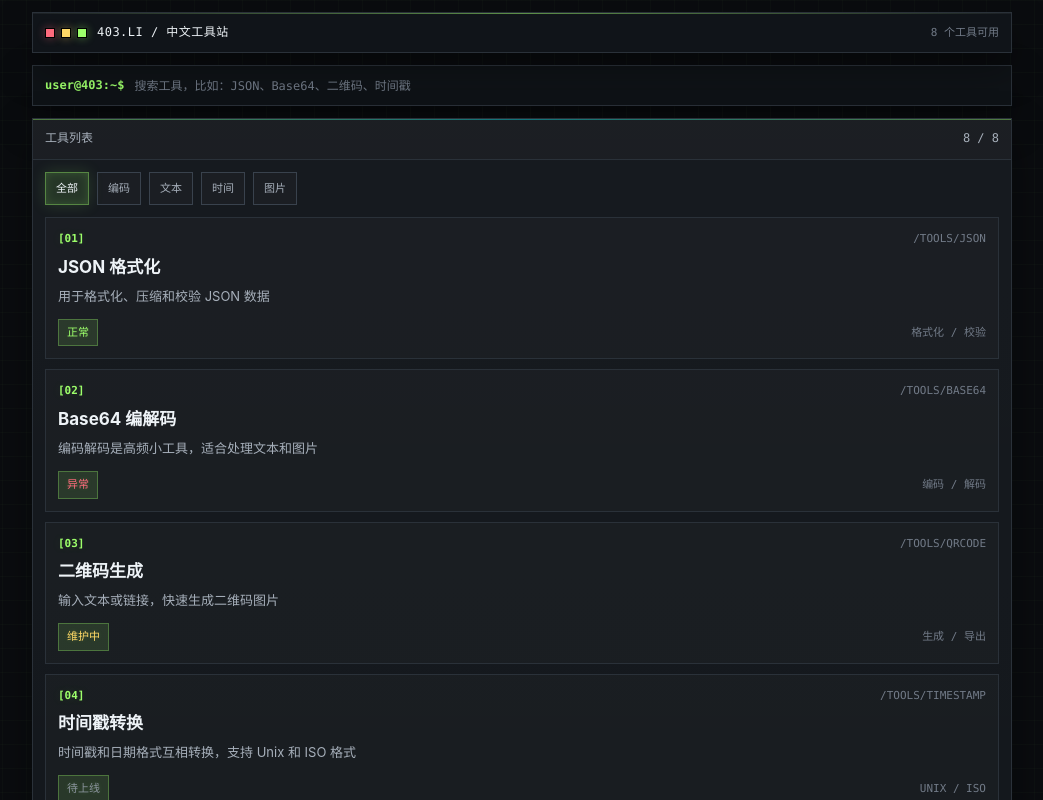
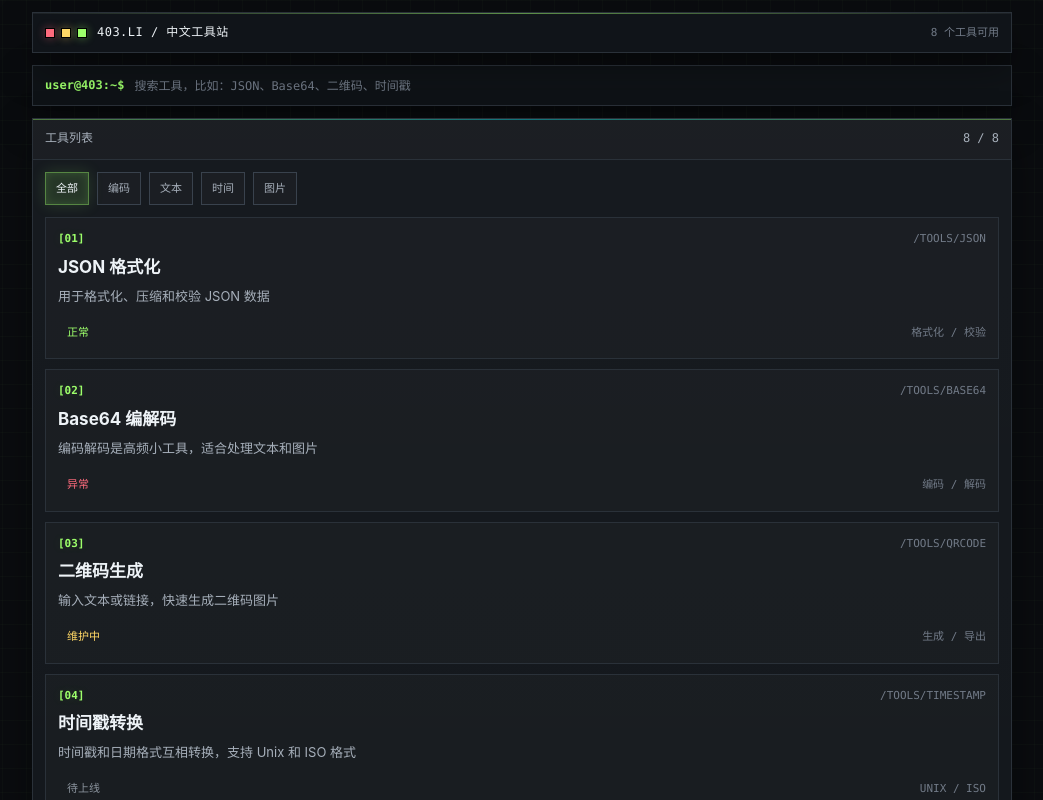
Before and after one commit to Xue-LC/403-li, a Vue app: page /tools in a window 1280 px wide. Shown: the top 800 px of the page, without its empty margins (118-1161 px from the left). Built offline with nearby package versions, Linux system fonts and the light colour scheme; a web font is replaced by a local one.

Commit message:
fix: 标签样式改为透明背景 + 边框

```diff
--- a/src/assets/styles.css
+++ b/src/assets/styles.css
@@ -402,17 +402,11 @@ body::after {
   align-items: center;
   gap: 6px;
   padding: 4px 8px;
-  border: 1px solid rgba(157,255,107,0.3);
-  background: var(--green-soft);
-  color: #defecd;
-  text-shadow: 0 0 5px var(--green-glow);
+  border: 1px solid transparent;
+  background: transparent;
+  font-size: 11px;
 }
 
-[data-theme="light"] .tag {
-  border-color: rgba(22,163,74,0.3);
-  color: #166534;
-  text-shadow: none;
-}
 
 /* === Footer === */
 .footer {
```
